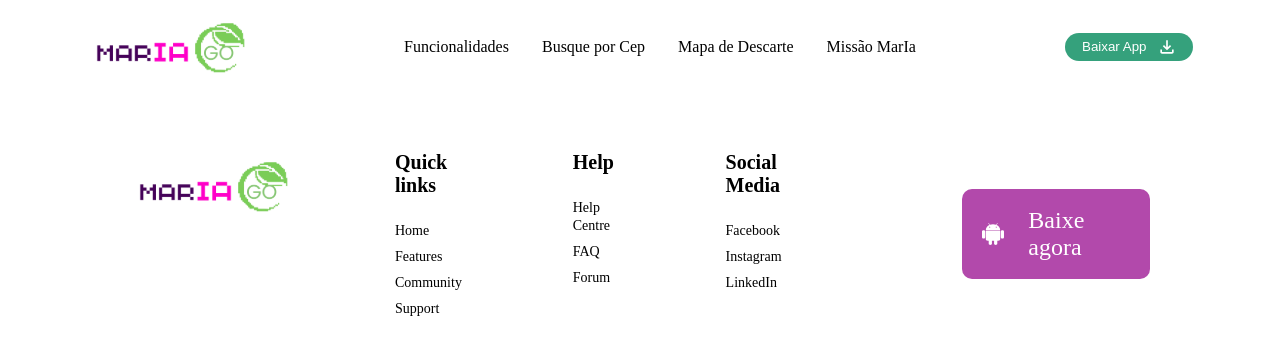
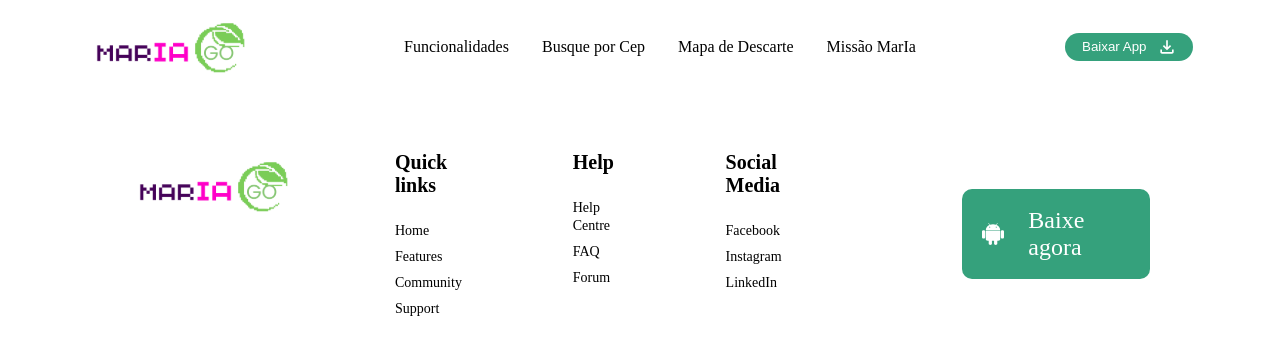
Before and after one commit to Senai-MarIA/MarIa.Front-end-App, a React (Vite) app in the folder MarIa-App/: page / in a window 1280 px wide. Shown: the top 354 px of the page. Built offline with nearby package versions, Linux system fonts and the light colour scheme.

Commit message:
feat:initiate the main

```diff
--- a/MarIa-App/src/components/layouts/Footer/style.css
+++ b/MarIa-App/src/components/layouts/Footer/style.css
@@ -20,6 +20,7 @@ footer {
     display: flex;
     align-items: flex-start;
     gap: 97px;
+    justify-content: space-evenly;
 }
 
 .list-footer-content ul li a{
--- a/MarIa-App/src/index.css
+++ b/MarIa-App/src/index.css
@@ -6,7 +6,7 @@
 }
 
 :root {
-    --color-pink: #B249AB;
+    --color-pink: #35A17C;
     --color-light-pink:#FF00EE;
     --color-cards-pink: #A23A9B;
     --color-black: #000000;
```
Also changed, not shown: MarIa-App/src/components/layouts/Section-Main/index.jsx (added, +15 -0 lines), MarIa-App/src/assets/img/IconSino.svg (added), MarIa-App/src/assets/img/imgMain.svg (added), MarIa-App/src/components/layouts/Section-Main/style.css (added).
